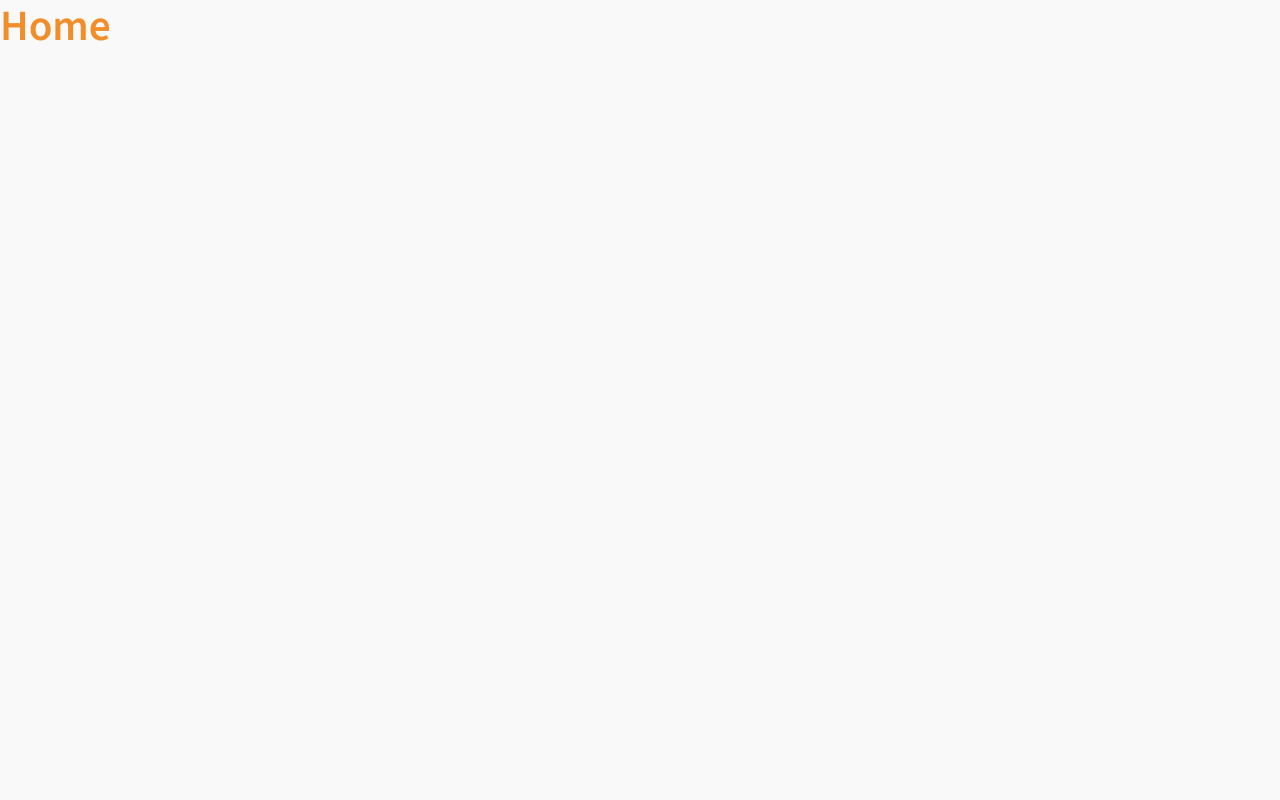
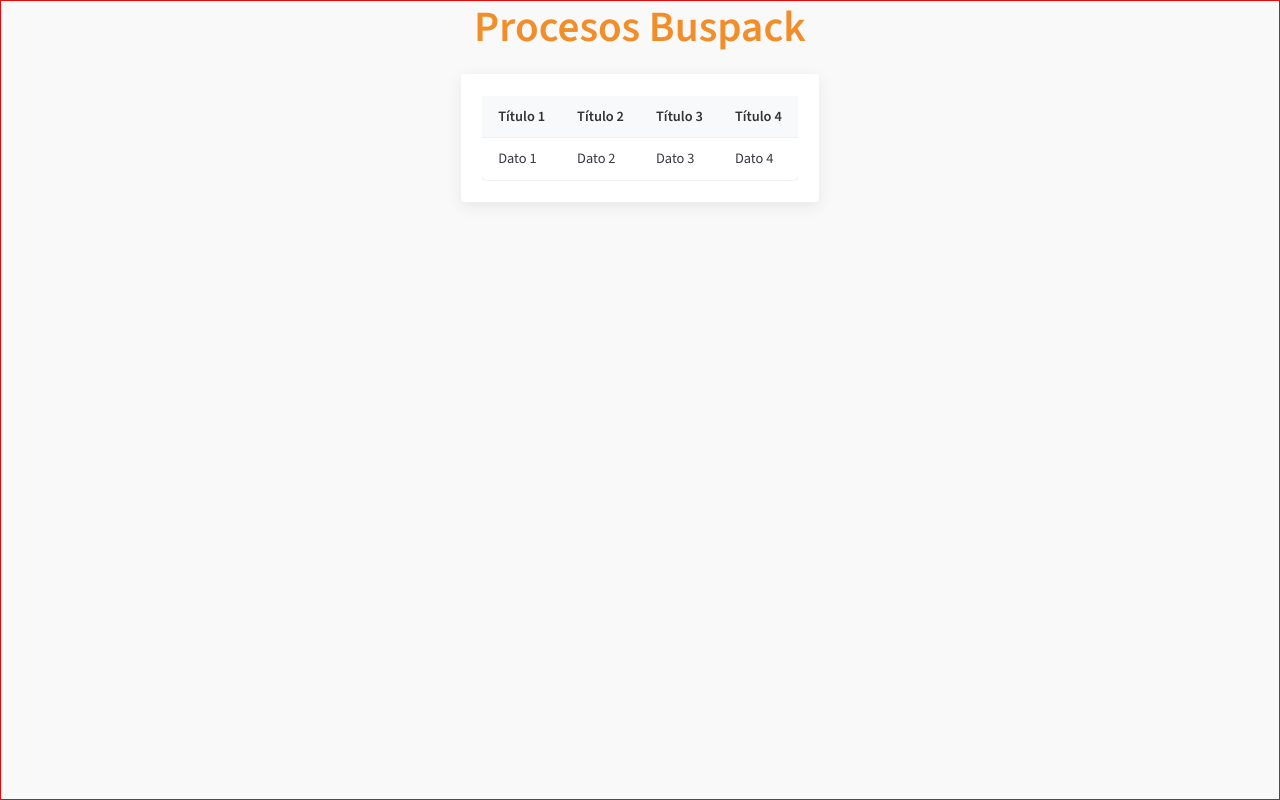
Before and after one commit to Tvallejoss/bp-process-frontend, a Next.js app: page / in a window 1280 px wide. Built offline with nearby package versions, Linux system fonts and the light colour scheme.

Commit message:
Adding mains files

```diff
--- a/src/app/page.js
+++ b/src/app/page.js
@@ -1,11 +1,19 @@
 // Components
-import TextTitle from "@/Components/atoms/TextTitle";
+import TextTitle from "@/components/atoms/TextTitle";
+import Table from "@/components/molecules/Table";
+import Card from "@/components/molecules/Card";
+
+// Styles
+import classes from "./styles.module.css";
 
 const App = () => {
     return (
-        <>
-            <TextTitle>Home</TextTitle>
-        </>
+        <div className={classes["container"]}>
+            <TextTitle>Procesos Buspack</TextTitle>
+            <Card>
+            <Table/>
+            </Card>
+        </div>
     );
 };
 export default App;
--- /dev/null
+++ b/src/app/styles.module.css
@@ -0,0 +1,8 @@
+.container{
+    border: 1px solid red;
+    width: 100%;
+    height: 100dvh;
+    display: flex;
+    flex-direction: column;
+    align-items: center;
+}
--- a/src/components/molecules/Card/Card.jsx
+++ b/src/components/molecules/Card/Card.jsx
@@ -0,0 +1,37 @@
+// Styles
+import classes from './Card.module.css';
+
+const Card = ({
+  children,
+  flexDirection,
+  flexWrap = 'nowrap',
+  justifyContent = 'flex-start',
+  alignItems = 'stretch',
+  alignContent = 'normal',
+  gap = 3,
+  margin = 5,
+  padding = 5,
+  width = 'fit-content',
+  height = 'fit-content',
+  ...props
+}) => {
+  const cardStyles = {
+    flexDirection,
+    flexWrap,
+    justifyContent,
+    alignItems,
+    alignContent,
+    gap: `var(--spacing-${gap})`,
+    margin: `var(--spacing-${margin})`,
+    padding: `var(--spacing-${padding})`,
+    width,
+    height,
+    ...props,
+  };
+  return (
+    <article className={classes['card']} style={cardStyles}>
+      {children}
+    </article>
+  );
+};
+export default Card;
--- a/src/components/molecules/Card/Card.module.css
+++ b/src/components/molecules/Card/Card.module.css
@@ -0,0 +1,7 @@
+.card {
+    width: 90%;
+    display: flex;
+    background-color: var(--color-light);
+    box-shadow: var(--box-shadow);
+    border-radius: var(--border-radius);
+  }
--- a/src/components/molecules/Card/index.js
+++ b/src/components/molecules/Card/index.js
@@ -0,0 +1,2 @@
+export * from "./Card";
+export { default } from "./Card";
--- a/src/components/molecules/Table/Table.jsx
+++ b/src/components/molecules/Table/Table.jsx
@@ -0,0 +1,30 @@
+import React from "react";
+import classes from "./Table.module.css";
+
+const Table = () => {
+    return (
+        <div className={classes["table-container"]}>
+            <table className={classes["table"]}>
+                <thead>
+                    <tr>
+                        <th>Título 1</th>
+                        <th>Título 2</th>
+                        <th>Título 3</th>
+                        <th>Título 4</th>
+                    </tr>
+                </thead>
+                <tbody>
+                    <tr>
+                        <td>Dato 1</td>
+                        <td>Dato 2</td>
+                        <td>Dato 3</td>
+                        <td>Dato 4</td>
+                    </tr>
+                    {/* Agrega más filas según sea necesario */}
+                </tbody>
+            </table>
+        </div>
+    );
+};
+
+export default Table;
--- a/src/components/molecules/Table/Table.module.css
+++ b/src/components/molecules/Table/Table.module.css
@@ -0,0 +1,29 @@
+.table-container {
+    width: 100%;
+    overflow-x: auto;
+  }
+
+  .table {
+    width: 100%;
+    border-collapse: collapse;
+    border-radius: 8px;
+    overflow: hidden;
+    box-shadow: 0 0 20px rgba(0, 0, 0, 0.1);
+  }
+
+  .table th,
+  .table td {
+    padding: 12px 16px;
+    border-bottom: 1px solid #f0f0f0;
+    text-align: left;
+  }
+
+  .table th {
+    background-color: #f8f9fa;
+    font-weight: bold;
+    color: #333;
+  }
+
+  .table tbody tr:hover {
+    background-color: #f0f0f0;
+  }
--- a/src/components/molecules/Table/index.js
+++ b/src/components/molecules/Table/index.js
@@ -0,0 +1,2 @@
+export * from "./Table";
+export { default } from "./Table";
```
